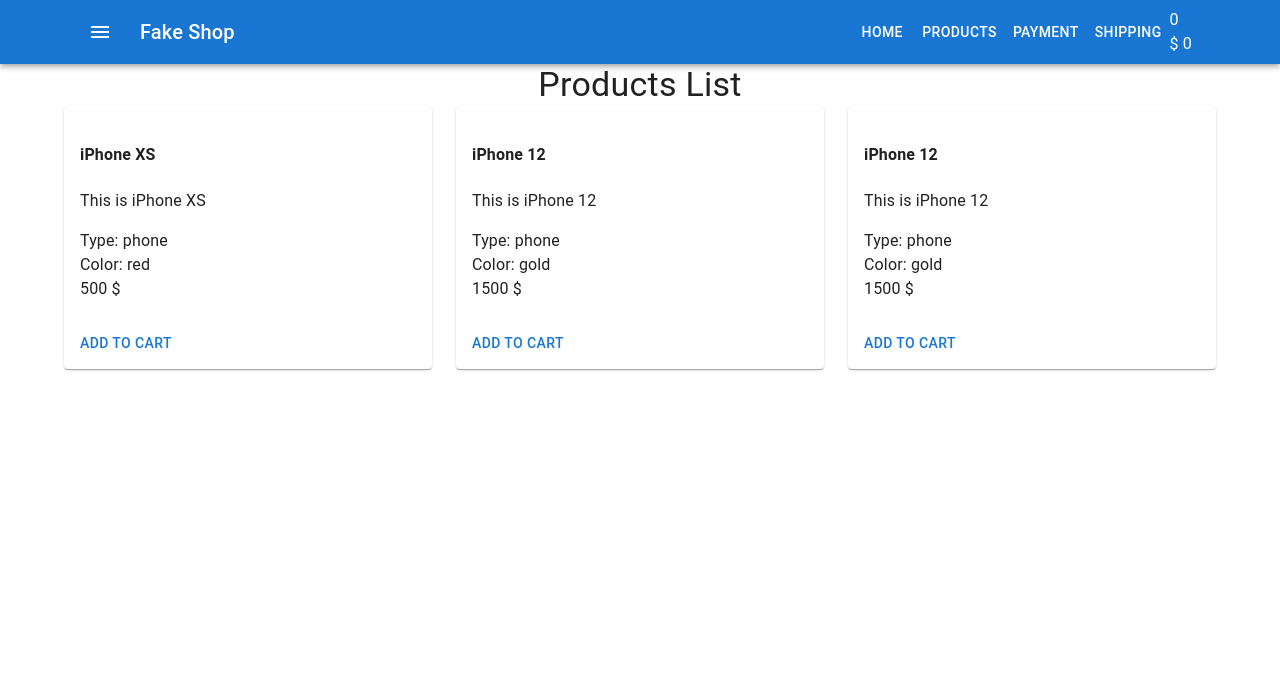
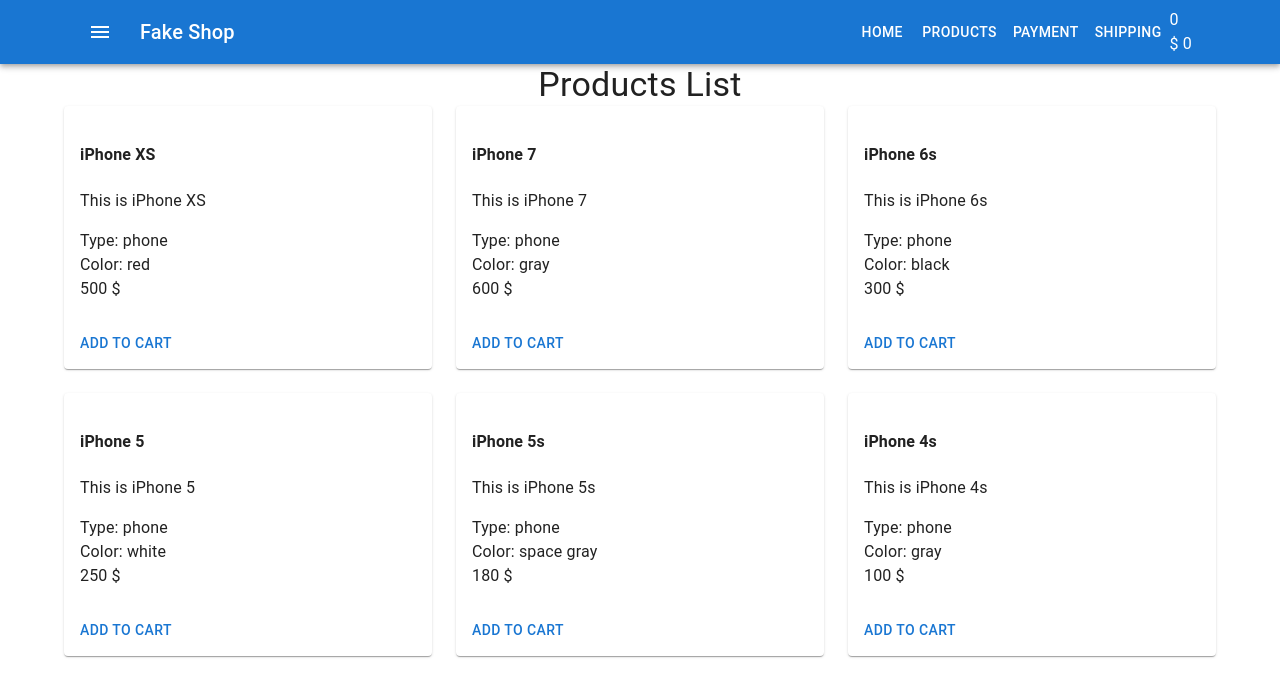
Before and after one commit to Bohdan-ybf/shop-project-for-testing, a React (Create React App) app: page / in a window 1280 px wide. Shown: the top 696 px of the page. Built offline with nearby package versions, Linux system fonts and the light colour scheme.

Commit message:
added products

```diff
--- a/src/components/Products/ProductListItem.js
+++ b/src/components/Products/ProductListItem.js
@@ -25,7 +25,7 @@
     name: PropTypes.string.isRequired,
     description: PropTypes.string,
     type: PropTypes.string.isRequired,
-    color: PropTypes.isRequired,
+    color: PropTypes.string.isRequired,
     price: PropTypes.number,
 }
 export default ProductsListItem
--- a/src/components/Products/ProductsList.js
+++ b/src/components/Products/ProductsList.js
@@ -1,6 +1,7 @@
 import Typography from '@mui/material/Typography'
 import Grid from '@mui/material/Grid'
 import React from 'react'
+import productsArray from './productsArray'
 
 import ProductsListItem from './ProductListItem'
 
@@ -17,33 +18,19 @@
                 alignItems="center"
                 spacing={3}
             >
-                <Grid item xs={12} sm={6} md={4}>
-                    <ProductsListItem
-                        name="iPhone XS"
-                        description="This is iPhone XS"
-                        type="phone"
-                        color="red"
-                        price={500}
-                    />
-                </Grid>
-                <Grid item xs={12} sm={6} md={4}>
-                    <ProductsListItem
-                        name="iPhone 12"
-                        description="This is iPhone 12"
-                        type="phone"
-                        color="gold"
-                        price={1500}
-                    />
-                </Grid>
-                <Grid item xs={12} sm={6} md={4}>
-                    <ProductsListItem
-                        name="iPhone 12"
-                        description="This is iPhone 12"
-                        type="phone"
-                        color="gold"
-                        price={1500}
-                    />
-                </Grid>
+                {productsArray.map(
+                    ({ id, name, description, type, color, price }) => (
+                        <Grid item xs={12} sm={6} md={4} key={id}>
+                            <ProductsListItem
+                                name={name}
+                                description={description}
+                                type={type}
+                                color={color}
+                                price={price}
+                            />
+                        </Grid>
+                    )
+                )}
             </Grid>
         </>
     )
--- /dev/null
+++ b/src/components/Products/productsArray.js
@@ -0,0 +1,52 @@
+const productsArray = [
+    {
+        id: 1,
+        name: 'iPhone XS',
+        description: 'This is iPhone XS',
+        type: 'phone',
+        color: 'red',
+        price: 500,
+    },
+    {
+        id: 2,
+        name: 'iPhone 7',
+        description: 'This is iPhone 7',
+        type: 'phone',
+        color: 'gray',
+        price: 600,
+    },
+    {
+        id: 3,
+        name: 'iPhone 6s',
+        description: 'This is iPhone 6s',
+        type: 'phone',
+        color: 'black',
+        price: 300,
+    },
+    {
+        id: 4,
+        name: 'iPhone 5',
+        description: 'This is iPhone 5',
+        type: 'phone',
+        color: 'white',
+        price: 250,
+    },
+    {
+        id: 5,
+        name: 'iPhone 5s',
+        description: 'This is iPhone 5s',
+        type: 'phone',
+        color: 'space gray',
+        price: 180,
+    },
+    {
+        id: 6,
+        name: 'iPhone 4s',
+        description: 'This is iPhone 4s',
+        type: 'phone',
+        color: 'gray',
+        price: 100,
+    },
+]
+
+export default productsArray
```
